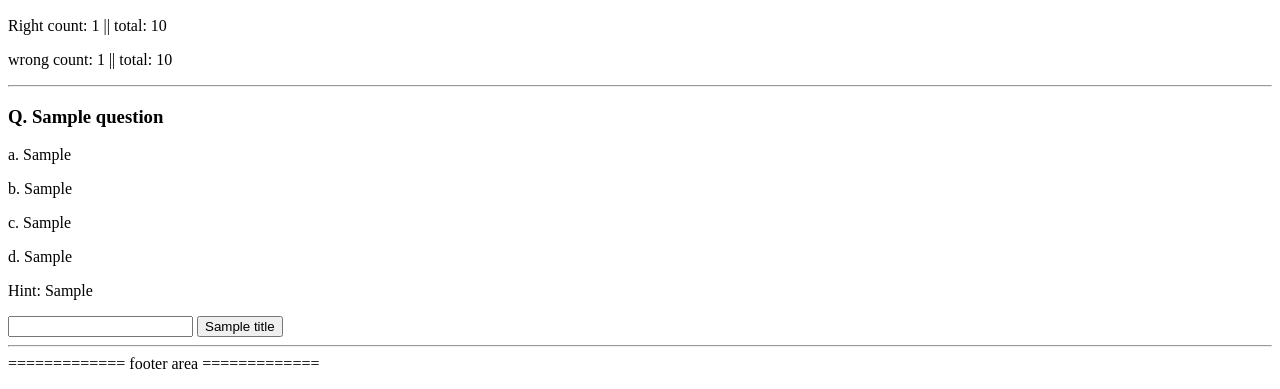
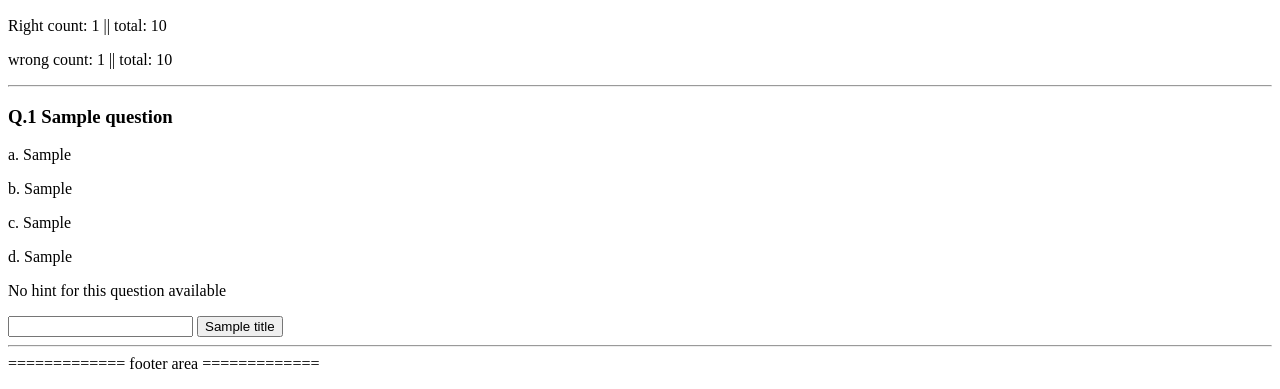
Before and after one commit to suresh466/mcguru, a Django app: template questions/templates/questions/answer.html in a window 1280 px wide. Shown: the part 130-519 px from the top of the page. Run offline with Django 3.2, Linux system fonts and the light colour scheme; tables that the repository leaves empty hold one stand-in row (values such as "Sample post"); the template is opened without the code that fills it: values that come from a table or form of the project are taken from there, most other values are stand-ins (such as "Sample title", 1, 10 or a date in 2020).

Commit message:
remove num and hint fields from questions model

```diff
--- a/questions/models.py
+++ b/questions/models.py
@@ -5,14 +5,13 @@ from django.db import models
 class Question(models.Model):
     date_created = models.DateTimeField(auto_now_add=True)
     date_updated= models.DateTimeField(auto_now=True)
-    num = models.PositiveIntegerField(unique=True,blank=False)
     question = models.TextField(max_length=500,blank=False)
     opt_a = models.CharField(max_length=255,blank=False)
     opt_b = models.CharField(max_length=255,blank=False)
     opt_c = models.CharField(max_length=255,blank=False)
     opt_d = models.CharField(max_length=255,blank=False)
     answer = models.CharField(max_length=1,blank=False)
-    hint = models.CharField(max_length=500,blank=True)
+    #hint = models.CharField(max_length=500,blank=True)
     right_count = models.PositiveIntegerField(
             default=0,blank=False,editable=False)
     wrong_count = models.PositiveIntegerField(
--- a/questions/templates/questions/answer.html
+++ b/questions/templates/questions/answer.html
@@ -19,7 +19,7 @@
 <p>Right count: {{question.right_count}} || total: {{question.total_right_count}}</p>
 <p>wrong count: {{question.wrong_count}} || total: {{question.total_wrong_count}}</p>
 <hr>
-<h3>Q. {{question.question}} </h3>
+<h3>Q.{{question.pk}} {{question.question}} </h3>
 <p>a. {{question.opt_a}}</p>
 <p>b. {{question.opt_b}}</p>
 <p>c. {{question.opt_c}}</p>
```
Also changed, not shown: questions/migrations/0008_auto_20190617_1439.py (added).
